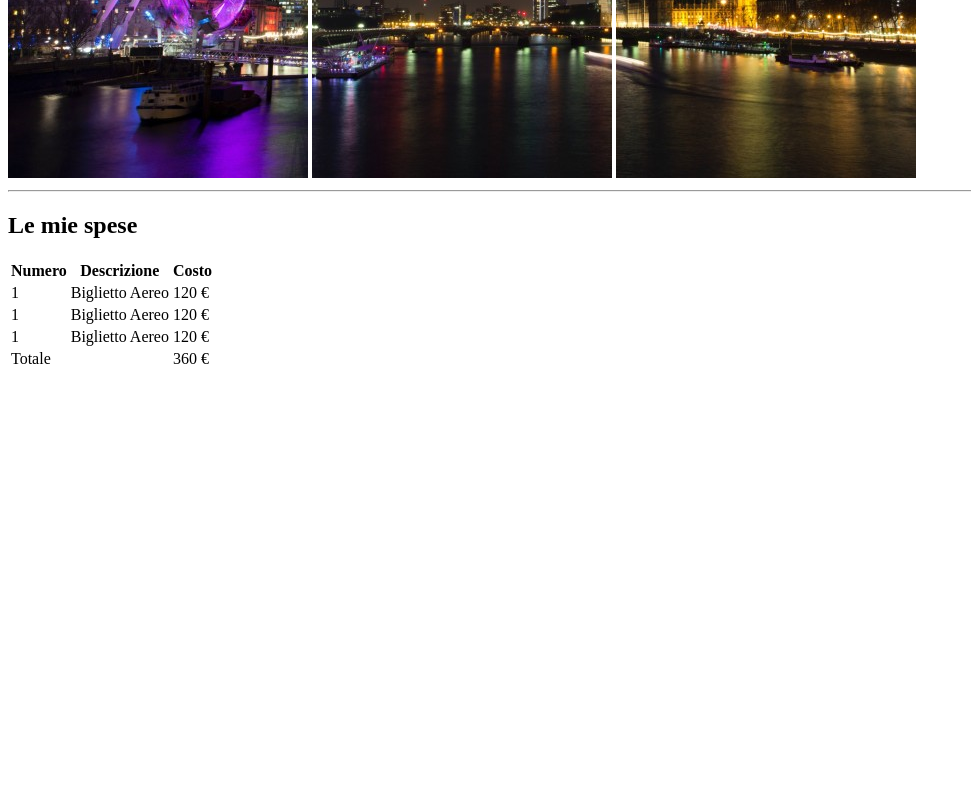
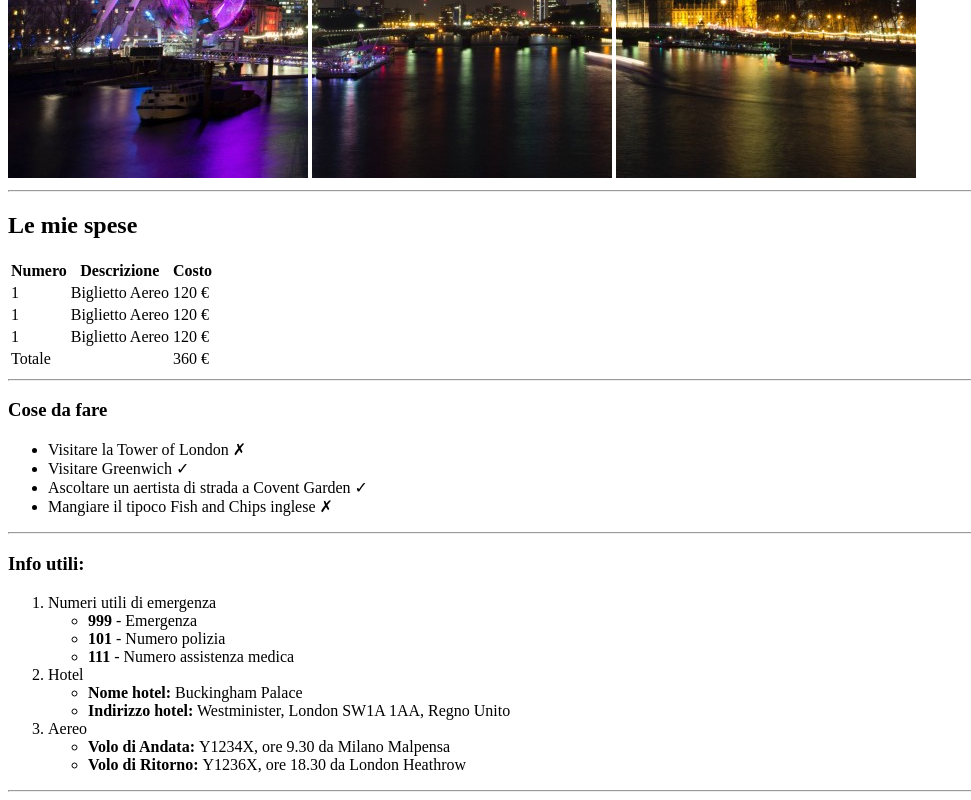
Before and after one commit to donnie00/html-london-trip, a plain HTML site: page index.html in a window 1280 px wide. Shown: the part 502-1302 px from the top of the page, without its empty margins (0-971 px from the left). Before the commit the page ends 881 px from the top, so only its background shows below. Drawn offline with Linux system fonts and the light colour scheme.

Commit message:
Added the two lists

```diff
--- a/index.html
+++ b/index.html
@@ -43,5 +43,37 @@
             </tr>
         </tfoot>
     </table>
+    <hr>
+    <h3>Cose da fare</h3>
+    <ul>
+        <li>Visitare la Tower of London &cross;</li>
+        <li>Visitare Greenwich &checkmark;</li>
+        <li>Ascoltare un aertista di strada a Covent Garden &checkmark;</li>
+        <li>Mangiare il tipoco Fish and Chips inglese &cross;</li>
+    </ul>
+    <hr>
+    <h3>Info utili:</h3>
+    <ol>
+        <li>Numeri utili di emergenza
+        <ul>
+            <li><strong>999</strong> - Emergenza</li>
+            <li><strong>101</strong> - Numero polizia</li>
+            <li><strong>111</strong> - Numero assistenza medica</li>
+        </ul>
+        </li>
+        <li>Hotel
+            <ul>
+                <li><strong>Nome hotel:</strong> Buckingham Palace</li>
+                <li><strong>Indirizzo hotel:</strong> Westminister, London SW1A 1AA, Regno Unito</li>
+            </ul>
+        </li>
+        <li>Aereo
+            <ul>
+                <li><strong>Volo di Andata: </strong>Y1234X, ore 9.30 da Milano Malpensa</li>
+                <li><strong>Volo di Ritorno: </strong>Y1236X, ore 18.30 da London Heathrow</li>
+            </ul>
+        </li>
+    </ol>
+    <hr>
 </body>
 </html>
```
